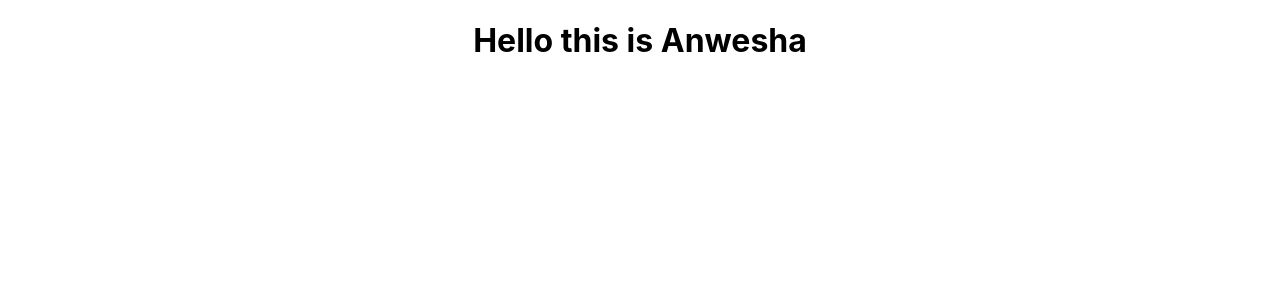
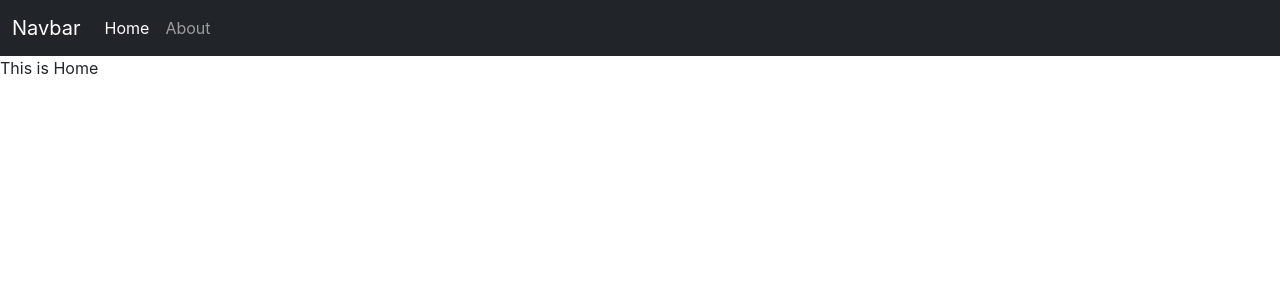
Before and after one commit to AnweshaRoses/mynotes, a React (Create React App) app: page / in a window 1280 px wide. Shown: the top 300 px of the page. Built offline with nearby package versions, Linux system fonts and the light colour scheme.

Commit message:
Set up React Router dom and added Navbar

```diff
--- a/public/index.html
+++ b/public/index.html
@@ -15,29 +15,15 @@
       user's mobile device or desktop. See https://developers.google.com/web/fundamentals/web-app-manifest/
     -->
     <link rel="manifest" href="%PUBLIC_URL%/manifest.json" />
-    <!--
-      Notice the use of %PUBLIC_URL% in the tags above.
-      It will be replaced with the URL of the `public` folder during the build.
-      Only files inside the `public` folder can be referenced from the HTML.
-
-      Unlike "/favicon.ico" or "favicon.ico", "%PUBLIC_URL%/favicon.ico" will
-      work correctly both with client-side routing and a non-root public URL.
-      Learn how to configure a non-root public URL by running `npm run build`.
-    -->
-    <title>React App</title>
+    <!-- Bootstrap css -->
+    <link href="https://cdn.jsdelivr.net/npm/bootstrap@5.1.3/dist/css/bootstrap.min.css" rel="stylesheet" integrity="sha384-1BmE4kWBq78iYhFldvKuhfTAU6auU8tT94WrHftjDbrCEXSU1oBoqyl2QvZ6jIW3" crossorigin="anonymous">
+    <title>MyNotes-Secure Notes</title>
   </head>
   <body>
     <noscript>You need to enable JavaScript to run this app.</noscript>
     <div id="root"></div>
-    <!--
-      This HTML file is a template.
-      If you open it directly in the browser, you will see an empty page.
-
-      You can add webfonts, meta tags, or analytics to this file.
-      The build step will place the bundled scripts into the <body> tag.
-
-      To begin the development, run `npm start` or `yarn start`.
-      To create a production bundle, use `npm run build` or `yarn build`.
-    -->
+     <!-- Option 1: Bootstrap Bundle with Popper -->
+     <script src="https://cdn.jsdelivr.net/npm/bootstrap@5.1.3/dist/js/bootstrap.bundle.min.js" integrity="sha384-ka7Sk0Gln4gmtz2MlQnikT1wXgYsOg+OMhuP+IlRH9sENBO0LRn5q+8nbTov4+1p" crossorigin="anonymous"></script>
+     <!-- Bootstrap CSS -->
   </body>
 </html>
--- a/src/App.js
+++ b/src/App.js
@@ -1,11 +1,28 @@
 
 import './App.css';
+import {
+  BrowserRouter as Router,
+  Routes,
+  Route
+} from "react-router-dom";
+import Navbar from './components/Navbar';
+import { Home } from './components/Home';
+import About from './components/About';
 
 function App() {
   return (
-    <div className="App">
-      <h1>Hello this is Anwesha</h1>
-    </div>
+    <>
+    {/* After the new update you dont need to use exact tag and switch has been changed to Routes */}
+    <Router>
+    <Navbar/>
+     <Routes>
+          <Route path="/"  element={<Home/>}>
+          </Route>
+          <Route  path="/about" element={<About/>}>
+          </Route>
+        </Routes>
+    </Router>
+    </>
   );
 }
 
--- /dev/null
+++ b/src/components/About.js
@@ -0,0 +1,11 @@
+import React from 'react'
+
+const About = () => {
+    return (
+        <div>
+
+        </div>
+    )
+}
+
+export default About
--- /dev/null
+++ b/src/components/Home.js
@@ -0,0 +1,9 @@
+import React from 'react'
+
+export const Home = () => {
+    return (
+        <div>
+            This is Home
+        </div>
+    )
+}
--- /dev/null
+++ b/src/components/Navbar.js
@@ -0,0 +1,30 @@
+import React from 'react'
+import {Link} from "react-router-dom";
+
+const Navbar = () => {
+    return (
+        <div>
+            <nav className="navbar navbar-expand-lg navbar-dark bg-dark">
+                <div className="container-fluid">
+                    <Link className="navbar-brand" to="/">Navbar</Link>
+                    <button className="navbar-toggler" type="button" data-bs-toggle="collapse" data-bs-target="#navbarSupportedContent" aria-controls="navbarSupportedContent" aria-expanded="false" aria-label="Toggle navigation">
+                        <span className="navbar-toggler-icon"></span>
+                    </button>
+                    <div className="collapse navbar-collapse " id="navbarSupportedContent">
+                        <ul className="navbar-nav mb-2 mb-lg-0 me-auto">
+                            <li className="nav-item">
+                                <Link className="nav-link active" aria-current="page" to="/">Home</Link>
+                            </li>
+                            <li className="nav-item">
+                                <Link className="nav-link" to="/about">About</Link>
+                            </li>
+                        </ul>
+
+                    </div>
+                </div>
+            </nav>
+        </div>
+    )
+}
+
+export default Navbar
```
